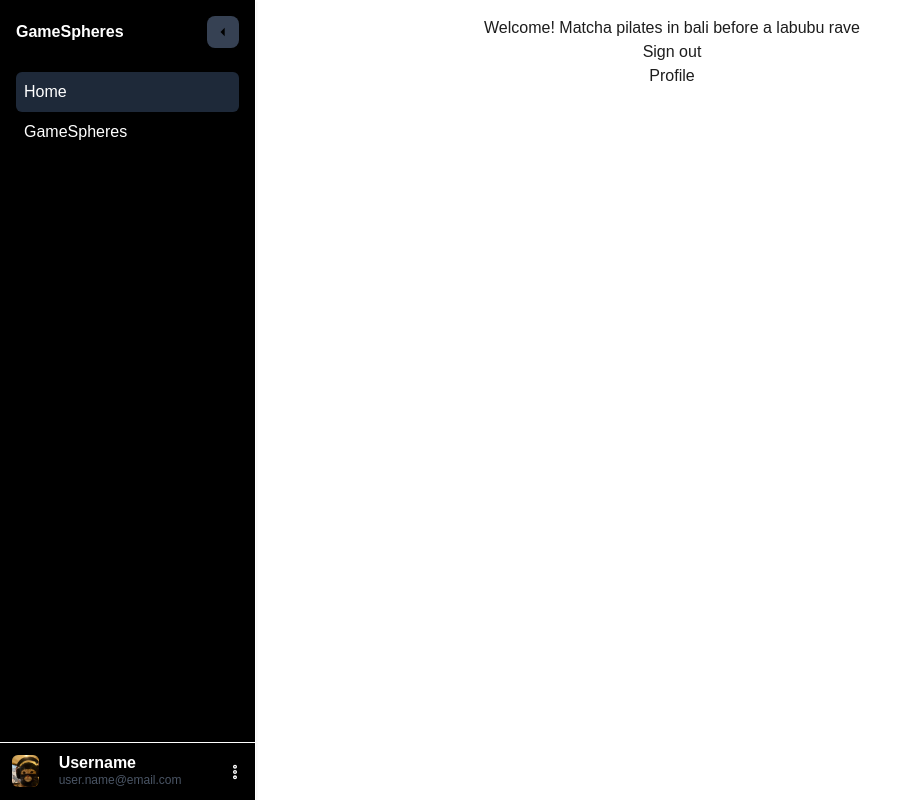
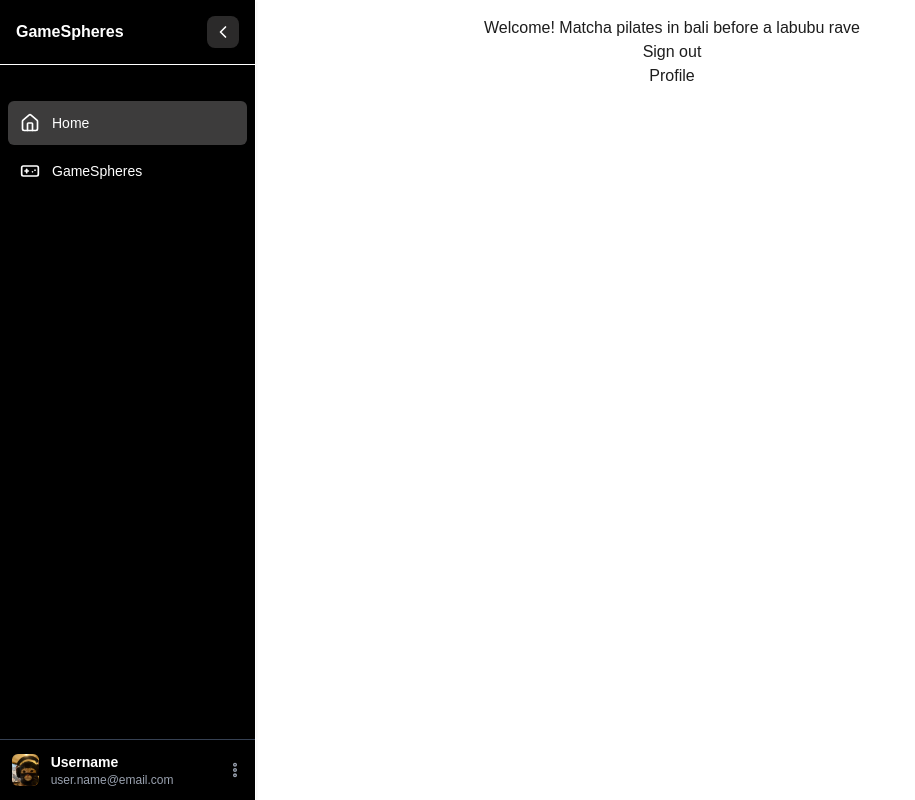
Before and after one commit to SDProject2025/game-spheres, a Next.js app: page /home in a window 1280 px wide. Shown: the whole page, without its empty margins (0-915 px from the left). Built offline with nearby package versions, Linux system fonts and the light colour scheme; no server answers; sample sign-in values are in the browser's storage.

Commit message:
fix(sidebar): able to expand/collapse
The sidebar can now expand or collapse, along with some additional minor UI/UX changes, such as tooltips and bg colours

```diff
--- a/src/components/sidebar/sidebar.tsx
+++ b/src/components/sidebar/sidebar.tsx
@@ -1,6 +1,4 @@
 "use client";
-import { BiChevronLeft } from "react-icons/bi";
-import { MdPerson } from "react-icons/md";
 import { MdArrowLeft } from "react-icons/md";
 import Link from "next/link";
 import { usePathname } from "next/navigation";
@@ -8,68 +6,135 @@ import { CgMoreVertical } from "react-icons/cg";
 import { useState } from "react";
 import UserMenu from "../UserMenu";
 import { useRouter } from "next/navigation";
+import { useSidebar } from "@/config/sidebarProvider";
+import {
+  ChevronLeft,
+  ChevronRight,
+  Home,
+  User,
+  GamepadIcon,
+} from "lucide-react";
 
 export default function Sidebar() {
   const [isMoreClicked, setIsMoreClicked] = useState(false);
+
+  const { isExpanded, toggleSidebar } = useSidebar();
 
   const router = useRouter();
   const pathname = usePathname();
 
   const navItems = [
-    { name: "Home", href: "/home" },
-    { name: "GameSpheres", href: "/gamespheres" },
+    { icon: Home, name: "Home", href: "/home" },
+    { icon: GamepadIcon, name: "GameSpheres", href: "/gameSpheres" },
   ];
 
   return (
-    <aside className="h-screen w-64">
-      <nav className="h-full flex flex-col bg-black border-r shadow-sm">
-        <div className="p-4 pb-2 flex justify-between items-center">
-          <h1 className="font-bold w-32">GameSpheres</h1>
-          <button className="p-1.5 rounded-lg bg-gray-700 hover:bg-gray-100">
-            <MdArrowLeft className="text-black w-5 h-5" />
+    <nav
+      className={`h-full flex flex-col bg-black border-r shadow-sm ${
+        isExpanded ? "" : "sidebar-collapsed"
+      }`}
+    >
+      {/* Header */}
+      <div className="p-4 pb flex justify-between items-center border-b">
+        {isExpanded && <h1 className="font-bold text-white">GameSpheres</h1>}
+        <button
+          onClick={toggleSidebar}
+          className={`p-1.5 rounded-lg bg-[#2b2a2a] hover:bg-[#3d3c3c] transition-colors ${
+            !isExpanded ? "mx-auto" : ""
+          }`}
+        >
+          {isExpanded ? (
+            <ChevronLeft className="text-white w-5 h-5" />
+          ) : (
+            <ChevronRight className="text-white w-5 h-5" />
+          )}
         </button>
       </div>
-        <div className="p-4 pb-2 flex flex-col justify-between">
+
+      {/* Navigation Items */}
+      <div className="px-2 pb-2 pt-4 flex flex-col gap-1 mt-5">
         {navItems.map((item) => {
           const isActive = pathname === item.href;
           return (
             <Link
               key={item.name}
               href={item.href}
-                className={`flex items-center gap-3 p-2 rounded-md hover:bg-gray-800 transition ${
-                  isActive ? "bg-gray-800" : ""
-                }`}
+              className={`
+                sidebar-item flex items-center gap-3 p-3 rounded-md hover:bg-[#3d3c3c] transition-colors
+                ${isActive ? "bg-[#3d3c3c]" : ""}
+                ${!isExpanded ? "justify-center" : ""}
+              `}
+              data-label={item.name}
             >
-                <span>{item.name}</span>
+              <item.icon className="w-5 h-5 flex-shrink-0 text-white" />
+              {isExpanded && (
+                <span className="text-sm font-medium text-white overflow-hidden">
+                  {item.name}
+                </span>
+              )}
             </Link>
           );
         })}
       </div>
-        <div className="border-t flex p-3 mt-auto">
+
+      {/* User Profile Section */}
+      <div className="border-t border-gray-700 mt-auto">
+        {isExpanded ? (
+          // Expanded view
+          <div className="flex p-3 items-center">
             <img
               src="/pfp.jpg"
               alt="Avatar"
-            className="w-8 h-8 rounded-md overflow-hidden bg-[#222] object-cover"
+              className="w-8 h-8 rounded-md overflow-hidden bg-[#222] object-cover cursor-pointer"
+              onClick={() => router.replace("/profile")}
             />
-          <div className={`flex justify-between items-center w-full ml-3`}>
+
+            <div className="flex justify-between items-center w-full ml-3">
               <div
-              className="leading-4 pl-2 cursor-pointer"
+                className="leading-4 cursor-pointer flex-1 min-w-0"
                 onClick={() => router.replace("/profile")}
               >
-              <h4 className="font-semibold">Username</h4>
-              <span className="text-xs text-gray-600">user.name@email.com</span>
+                <h4 className="font-semibold text-white text-sm truncate">
+                  Username
+                </h4>
+                <span className="text-xs text-gray-400 truncate block">
+                  user.name@email.com
+                </span>
               </div>
+
+              <div className="relative ml-2">
                 <CgMoreVertical
-              onClick={() => setIsMoreClicked((prev) => !prev)}
-              className="cursor-pointer"
+                  onClick={() => setIsMoreClicked((p) => !p)}
+                  className="cursor-pointer text-gray-400 hover:text-white transition-colors flex-shrink-0"
                 />
+                {isMoreClicked && (
+                  <div className="absolute bottom-full right-0 mb-2">
+                    <UserMenu onClose={() => setIsMoreClicked(false)} />
                   </div>
-          {/* Extra Context Dropdown (Log Out etc.) */}
+                )}
+              </div>
+            </div>
+          </div>
+        ) : (
+          // Collapsed view
+          <div className="flex justify-center p-3">
+            <div className="relative">
+              <img
+                src="/pfp.jpg"
+                alt="Avatar"
+                className="w-8 h-8 rounded-md overflow-hidden bg-[#222] object-cover cursor-pointer hover:ring-2 hover:ring-gray-600 transition-all"
+                onClick={() => setIsMoreClicked((p) => !p)}
+                title="User menu"
+              />
               {isMoreClicked && (
+                <div className="absolute bottom-full">
                   <UserMenu onClose={() => setIsMoreClicked(false)} />
+                </div>
+              )}
+            </div>
+          </div>
         )}
       </div>
     </nav>
-    </aside>
   );
 }
```
Lines whose indentation alone changed are shown as unchanged.
